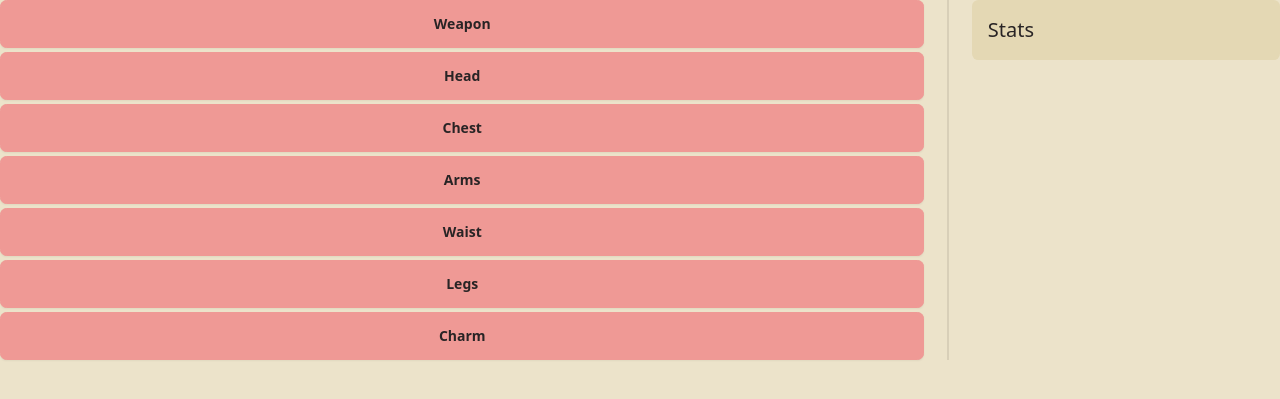
After one commit to PepperJam-Loser/BuildMaker, a Django app: page / in a window 1280 px wide. The commit adds this page. Shown: the top 399 px of the page. Run offline with Django 5.2, Linux system fonts and the light colour scheme; some libraries are stand-ins or nearby versions.

Commit message:
first iteration

```diff
--- a/core/templates/main.html
+++ b/core/templates/main.html
@@ -1,12 +1,11 @@
 <!DOCTYPE html>
 {% load static %}
-<html>
+<html lang="en" data-theme="retro">
     <head>
         <meta charset="UTF-8" />
         <meta name="viewport" content="width=device-width, initial-scale=1.0" />
+        <script src="https://cdn.tailwindcss.com"></script>
         <link href="https://cdn.jsdelivr.net/npm/daisyui@4.12.23/dist/full.min.css" rel="stylesheet" type="text/css" />
-        <script src="https://cdn.tailwindcss.com"></script>
-
     </head>
     <body>
         <!--
--- /dev/null
+++ b/core/templates/pages/buildMaker.html
@@ -0,0 +1,83 @@
+<!DOCTYPE html>
+{% extends 'main.html' %}
+{% load static %}
+{% block layout %}
+
+<div class="flex w-full">
+    <div class="flex flex-col w-3/4 gap-1">
+        <button onclick="openWeaponSearch()" id="weaponButton" class="btn btn-primary">Weapon</button>
+        <button onclick="openSearch('head')" id="headButton" class="btn btn-primary">Head</button>
+        <button onclick="openSearch('chest')" id="chestButton" class="btn btn-primary">Chest</button>
+        <button onclick="openSearch('arms')" id="armsButton" class="btn btn-primary">Arms</button>
+        <button onclick="openSearch('waist')" id="waistButton" class="btn btn-primary">Waist</button>
+        <button onclick="openSearch('legs')" id="legsButton" class="btn btn-primary">Legs</button>
+        <button onclick="openSearch('charm')" id="charmButton" class="btn btn-primary">Charm</button>
+        <input type="hidden" id="selectedWeaponId">
+    </div>
+
+    <div class="divider divider-horizontal"></div>
+
+    <div class="flex flex-col w-1/4">
+        <div tabindex="0" class="collapse collapse bg-base-200">
+            <div class="collapse-title text-xl font-medium">Stats</div>
+        </div>
+    </div>
+</div>
+
+<div id="weaponModal" class="fixed inset-0 flex items-center justify-center bg-black bg-opacity-50 hidden">
+    <div class="bg-white p-4 rounded-lg shadow-lg w-1/2 max-h-[80vh] overflow-y-auto">
+        <h2 class="text-xl font-bold mb-4">Weapon Search</h2>
+        <button onclick="closeWeaponSearch()" class="btn btn-secondary mt-4">Close</button>
+        <div class="flex flex-wrap justify-center gap-4">
+            {% for weapon, abrv in weapon_types.items %}
+            <button onclick="fetchWeapons('{{ weapon }}')" class="btn btn-primary capitalize">
+                {{ abrv }}
+            </button>
+            {% endfor %}
+        </div>
+        <div class="divider"></div>
+        <div id="weaponList" class="flex flex-wrap justify-center gap-4"></div>
+    </div>
+</div>
+
+<script>
+    function openWeaponSearch() {
+        document.getElementById("weaponModal").classList.remove("hidden");
+    }
+
+    function closeWeaponSearch() {
+        document.getElementById("weaponModal").classList.add("hidden");
+    }
+
+    function fetchWeapons(type) {
+        fetch(`/weapon_search?type=${type}`)
+            .then(response => response.json())
+            .then(data => {
+                if (data.error) {
+                    console.error("Error:", data.error);
+                    return;
+                }
+
+                const weaponList = document.getElementById("weaponList");
+                weaponList.innerHTML = '';
+
+                data.weapons.forEach(weapon => {
+                    const button = document.createElement("button");
+                    button.classList.add("btn", "btn-primary", "m-1");
+                    button.textContent = weapon.name;
+                    button.onclick = () => selectWeapon(weapon.id, weapon.name);
+                    weaponList.appendChild(button);
+                });
+            })
+            .catch(error => console.error("Fetch error:", error));
+    }
+
+    function selectWeapon(weaponId, weaponName) {
+        document.getElementById("selectedWeaponId").value = weaponId;
+        document.getElementById("weaponModal").classList.add("hidden");
+        alert(selectedWeaponId.value);
+
+    }
+</script>
+
+{% endblock layout %}
--- a/core/views.py
+++ b/core/views.py
@@ -1,9 +1,52 @@
-from django.shortcuts import render
+from django.shortcuts import render,  get_object_or_404
+from django.http import JsonResponse
+from .models import Armor, Weapon
 import requests
+import json
 # Create your views here.
 
-def armor(request):
-    return render(request, 'pages/armor.html')
+def castToInt(value, default=0):
+    try:
+        return int(value)
+    except (ValueError, TypeError):
+        return default
+
+def buildmaker(request):
+    weapons = []
+
+    armor_types = {
+        "head",
+        "chest",
+        "gloves",
+        "waist",
+        "legs",
+    }
+
+    weapon_types = {
+        "great-sword": "GS",
+        "long-sword": "LS",
+        "sword-and-shield": "SnS",
+        "dual-blades": "DB",
+        "hammer": "HAM",
+        "hunting-horn": "HH",
+        "lance": "LAN",
+        "gunlance": "GL",
+        "switch-axe": "SA",
+        "charge-blade": "CB",
+        "insect-glaive": "IG",
+        "light-bowgun": "LBG",
+        "heavy-bowgun": "HBG",
+        "bow": "BOW",
+    }
+
+    context = {
+        "weapons": weapons,
+        "weapon_types": weapon_types,
+        "armor_types": armor_types,
+    }
+
+
+    return render(request, "pages/buildMaker.html", context)
 
 def fetchAPI(endpoint, **params):
     targetAPI = "https://mhw-db.com/"
@@ -11,7 +54,93 @@ def fetchAPI(endpoint, **params):
 
     try:
         response = requests.get(query, params=params)
+        print(f"API Response ({query}):", response.text)
         return response.json()
     except requests.RequestException as e:
         print(f"fetchAPI Error: {e}")
         return None
+
+def weapon_search(request):
+    weapon_type = request.GET.get("type", "")
+
+    if not weapon_type:
+        return JsonResponse({"error": "No weapon type provided"}, status=400)
+
+    query = json.dumps({"type": weapon_type})
+    weapons = fetchAPI(f"weapons?q={query}")
+
+    if not weapons:
+        return JsonResponse({"error": "No weapons found"}, status=404)
+
+    return JsonResponse({"weapons": weapons})
+
+
+
+
+
+
+
+
+
+
+
+
+
+def armor_list(request):
+    armors = fetchAPI("armor")
+
+    if not armors:
+        return render(request, "pages/armor.html", {"error": "armor list failure."})
+
+    return render(request, "pages/armor.html", {"armors": armors})
+
+def armor(request, armor_id):
+    try:
+        armor = Armor.objects.get(id=armor_id)
+    except Armor.DoesNotExist:
+        armor_data = fetchAPI(f"armor/{armor_id}")
+
+        if not armor_data or "id" not in armor_data:
+            return render(request, "pages/armor.html", {"error": f"Armor ID {armor_id} not found in API"})
+
+        armor = Armor.objects.create(
+            id = castToInt(armor_data["id"]),
+            type = str(armor_data["type"]),
+            rank = str(armor_data["rank"]),
+            rarity = castToInt(armor_data["rarity"]),
+            defense = armor_data.get("defense", {}),
+            resistances = armor_data.get("resistances", {}),
+            name = str(armor_data["name"]),
+            slots = armor_data.get("slots", {}),
+            skills = armor_data.get("skills", {})
+        )
+    return render(request, 'pages/armor.html', {"armor": armor})
+
+def weapon_list(request):
+    weapons = fetchAPI("weapons")
+
+    return render(request, "pages/buildMaker.html", {"weapons": weapons})
+
+def weapon(request, weapon_id):
+    try:
+        weapon = Weapon.objects.get(id=weapon_id)
+    except Weapon.DoesNotExist:
+        weapon_data = fetchAPI(f"weapons/{weapon_id}")
+
+        if not weapon_data or "id" not in weapon_data:
+            return render(request, "", {"error": f"Weapon ID {weapon_id} not found in API"})
+
+        weapon = Weapon.objects.create(
+            id = castToInt(weapon_data["id"]),
+            type = str(weapon_data["type"]),
+            rarity = castToInt(weapon_data["rarity"]),
+            attack = weapon_data.get("attack", {}),
+            elderseal = str(weapon_data["elderseal"]),
+            attributes = weapon_data.get("attributes", {}),
+            damageType = str(weapon_data["damageType"]),
+            name = str(weapon_data["name"]),
+            durability = weapon_data.get("durability", {}),
+            slots = weapon_data.get("slots", {}),
+            elements = weapon_data.get("elements", {}),
+        )
+    return render(request, '', {"weapon": weapon})
--- a/mhWorldBuilder/settings.py
+++ b/mhWorldBuilder/settings.py
@@ -37,6 +37,9 @@ INSTALLED_APPS = [
     'django.contrib.sessions',
     'django.contrib.messages',
     'django.contrib.staticfiles',
+    #other
+    "tailwind",
+    'core',
 ]
 
 MIDDLEWARE = [
--- a/mhWorldBuilder/urls.py
+++ b/mhWorldBuilder/urls.py
@@ -20,5 +20,9 @@ from core import views
 
 urlpatterns = [
     path('admin/', admin.site.urls),
-    path('armor/', views.armor, name='armor'),
+    path("weapons/", views.weapon_list, name="weapon_list"),
+    path("armor/", views.armor_list, name="armor_list"),
+    path("", views.buildmaker, name='buildmaker'),
+    path("search/", views.weapon_search),
+    path('weapon_search/', views.weapon_search, name='weapon_search'),
 ]
```
Also changed, not shown: core/models.py (+34 -0 lines), core/templates/pages/armor.html (+13 -1 lines), core/templates/pages/searchengine.html (added, +38 -0 lines), core/migrations/0001_initial.py (added), core/migrations/0002_weapon_delete_simpleweapons.py (added), db.sqlite3.
